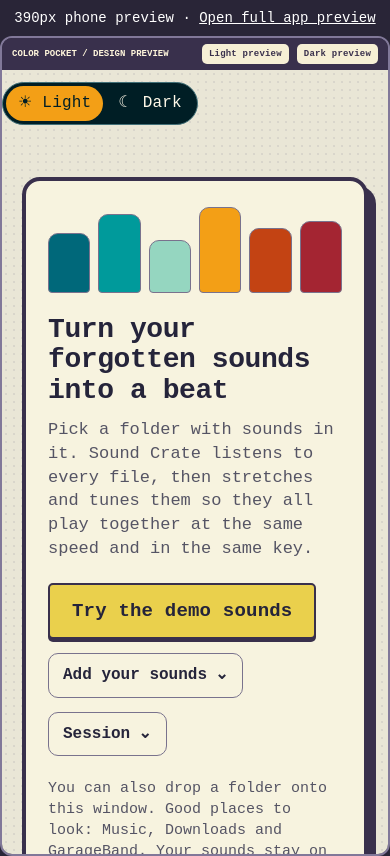
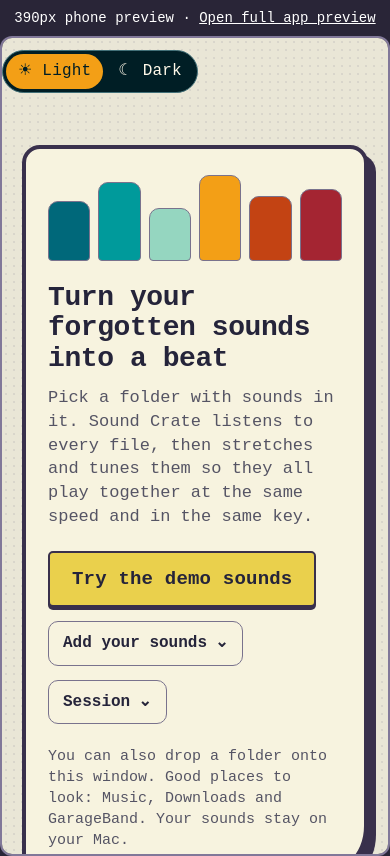
Before and after one commit to mattsimoto/sound-crate, an Electron app: page previews/gameboy-mobile.html in a window 390 px wide. Drawn offline with Linux system fonts and the light colour scheme.

Commit message:
Point phone viewport at implemented app

```diff
--- a/previews/gameboy-mobile.html
+++ b/previews/gameboy-mobile.html
@@ -1 +1 @@
-<!doctype html><html><head><meta name="viewport" content="width=device-width,initial-scale=1"><title>Sound Crate phone preview</title><style>body{margin:0;background:#292537;display:grid;place-items:center;font:14px monospace;color:#fff}p{margin:10px}iframe{width:390px;max-width:100vw;height:820px;border:2px solid #817899;border-radius:12px;box-sizing:border-box}a{color:#fff}</style></head><body><p>390px phone preview · <a href="gameboy.html">Open full app preview</a></p><iframe src="gameboy.html?v=rolecolors3" title="Sound Crate mobile design preview"></iframe></body></html>
+<!doctype html><html><head><meta name="viewport" content="width=device-width,initial-scale=1"><title>Sound Crate phone preview</title><style>body{margin:0;background:#292537;display:grid;place-items:center;font:14px monospace;color:#fff}p{margin:10px}iframe{width:390px;max-width:100vw;height:820px;border:2px solid #817899;border-radius:12px;box-sizing:border-box}a{color:#fff}</style></head><body><p>390px phone preview · <a href="../index.html">Open full app preview</a></p><iframe src="../index.html?v=module-record1" title="Sound Crate mobile design preview"></iframe></body></html>
```
